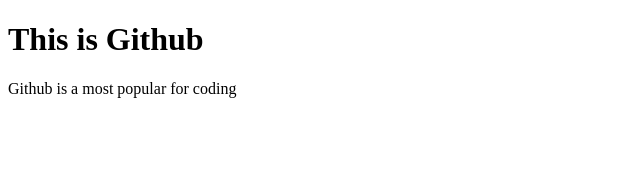
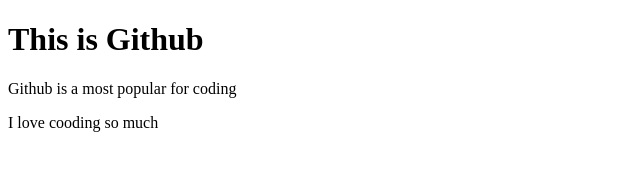
Before and after one commit to JilluRahmanJibon/bemax-repo, a plain HTML site: page index.html in a window 1280 px wide. Shown: the whole page, without its empty margins (0-640 px from the left). Drawn offline with Linux system fonts and the light colour scheme.

Commit message:
paragrap

```diff
--- a/index.html
+++ b/index.html
@@ -11,6 +11,7 @@
 <body>
     <h1>This is Github </h1>
     <p>Github is a most popular for coding</p>
+    <p>I love cooding so much</p>
 </body>
 
 </html>
```
